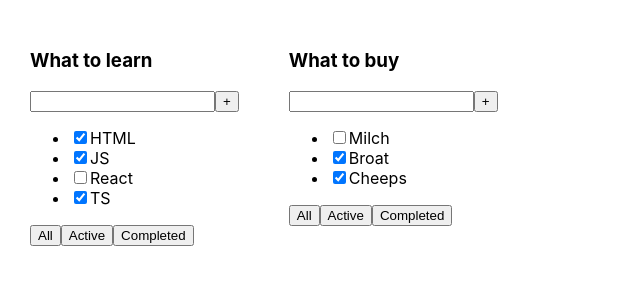
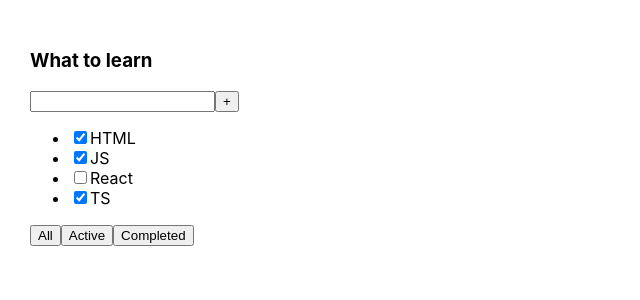
Before and after one commit to Tim1222/ClearFocus, a React (Vite) app: page / in a window 1280 px wide. Shown: the top 300 px of the page, without its empty margins (0-640 px from the left). Built offline with nearby package versions, Linux system fonts and the light colour scheme.

Commit message:
add useState

```diff
--- a/src/App.tsx
+++ b/src/App.tsx
@@ -1,29 +1,23 @@
 import './App.css'
 import {TaskType, TodolistItem} from "./TodolistItem";
+import {useState} from "react";
 
 function App() {
 
 
     const todolistTitle_1 = 'What to learn'
-    const todolistTitle_2 = 'What to buy'
 
-    const tasks_1: TaskType[] = [
+    const [tasks, setTasks] = useState<TaskType[]>([
         {id: 1, title: 'HTML', isDone: true},
         {id: 2, title: 'JS', isDone: true},
         {id: 3, title: 'React', isDone: false},
         {id: 4, title: 'TS', isDone: true}
-    ]
-    const tasks_2: TaskType[] = [
-        {id: 4, title: 'Milch', isDone: false},
-        {id: 5, title: 'Broat', isDone: true},
-        {id: 6, title: 'Cheeps', isDone: true}
-    ]
+    ])
 
 
     return (
         <div className="app">
-            <TodolistItem title={todolistTitle_1} task={tasks_1}/>
-            <TodolistItem title={todolistTitle_2} task={tasks_2}/>
+            <TodolistItem title={todolistTitle_1} task={tasks}/>
         </div>
     )
 }
```
